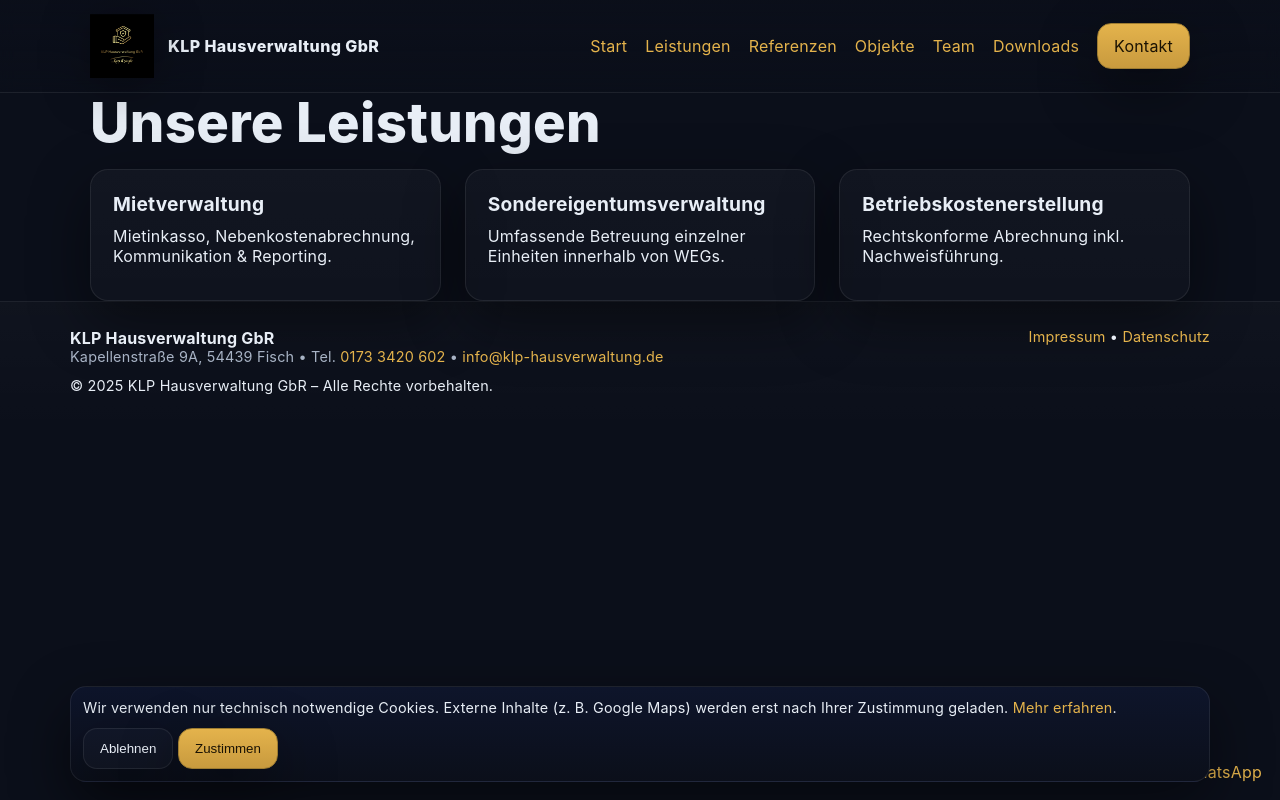
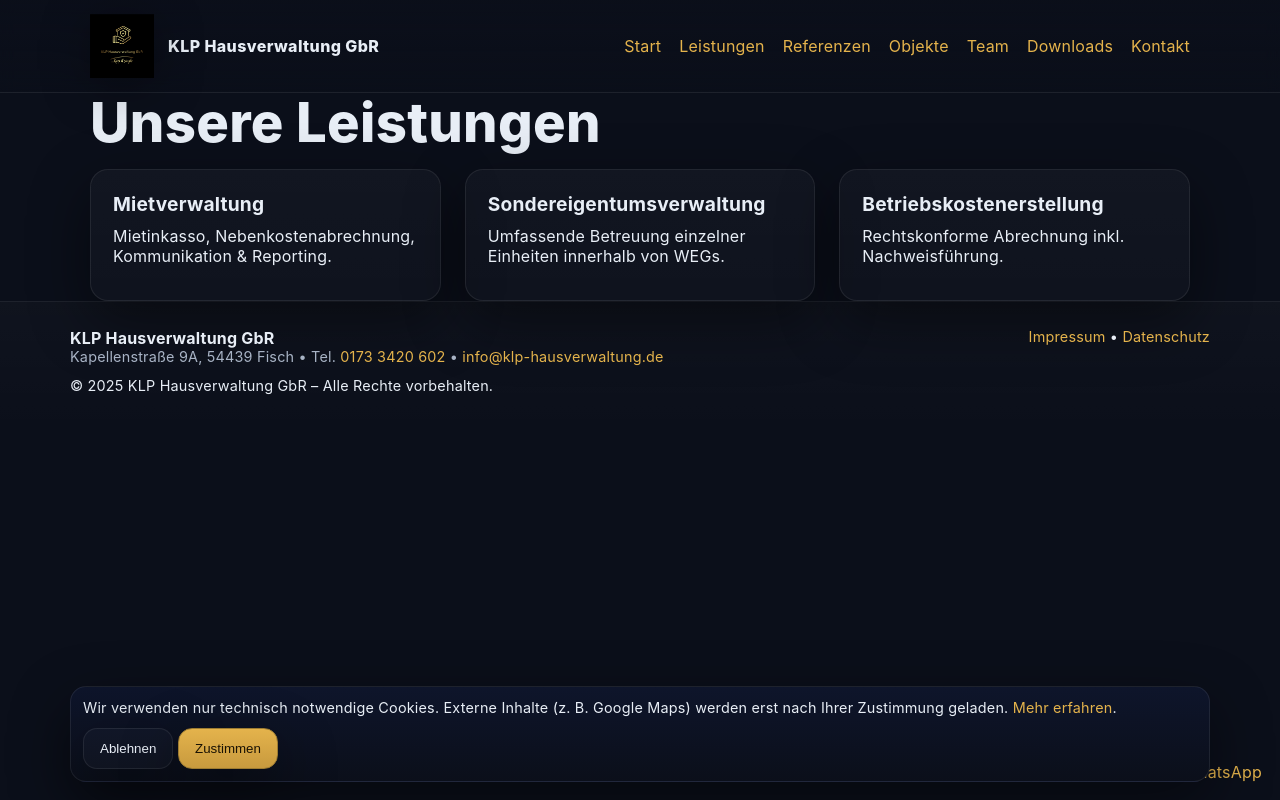
Before and after one commit to KLPHausverwaltung/klp-hausverwaltung-website, a plain HTML site: page leistungen.html in a window 1280 px wide. Drawn offline with Linux system fonts and the light colour scheme.

Commit message:
Update leistungen.html

```diff
--- a/leistungen.html
+++ b/leistungen.html
@@ -20,7 +20,7 @@
   <a href="objekte.html">Objekte</a>
   <a href="team.html">Team</a>
   <a href="downloads.html">Downloads</a>
-  <a href="kontakt.html" class="btn btn-primary">Kontakt</a>
+  <a href="kontakt.html">Kontakt</a>
 </nav>
 
   </div>
```
